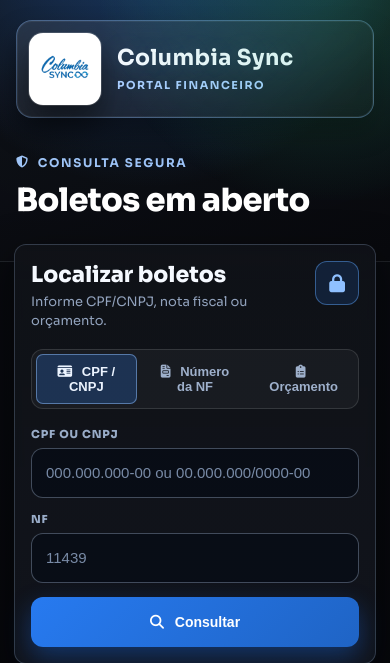
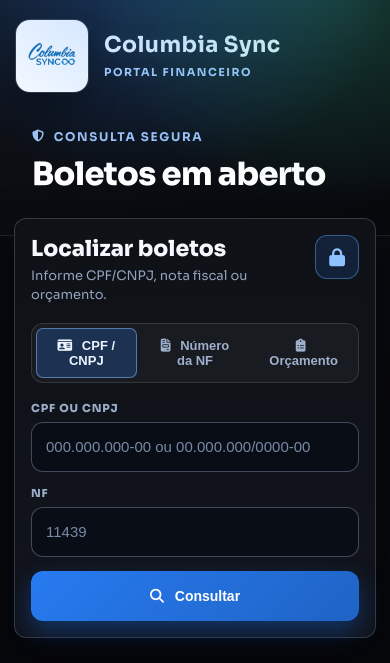
Before and after one commit to felipefazevedo24/conferencia_system, a Flask app: page /boletos in a window 390 px wide. Shown: the top 663 px of the page. Run offline with Flask 3, Linux system fonts and the light colour scheme; some libraries are stand-ins or nearby versions.

Commit message:
Refine boleto header branding and align hero title

```diff
--- a/templates/consulta_boletos.html
+++ b/templates/consulta_boletos.html
@@ -91,12 +91,6 @@
       gap: 16px;
       min-width: 0;
       text-decoration: none;
-      padding: 12px 16px;
-      border-radius: 16px;
-      background: linear-gradient(130deg, rgba(255,255,255,.09), rgba(255,255,255,.02));
-      border: 1px solid rgba(143, 192, 255, .36);
-      box-shadow: 0 14px 26px rgba(0,0,0,.35), inset 0 0 0 1px rgba(255,255,255,.06);
-      backdrop-filter: blur(8px);
     }
     .brand-logo {
       width: 84px;
@@ -125,6 +119,9 @@
       letter-spacing: .18em;
     }
     .hero-copy { max-width: 760px; }
+    .hero-copy {
+      padding-left: 20px;
+    }
     .eyebrow {
       display: inline-flex;
       align-items: center;
@@ -546,7 +543,6 @@
       .admin-link { display: none; }
       .brand {
         width: 100%;
-        padding: 12px;
       }
       .brand-logo {
         width: 72px;
@@ -558,6 +554,9 @@
       .brand-text span {
         font-size: 11px;
         letter-spacing: .14em;
+      }
+      .hero-copy {
+        padding-left: 16px;
       }
       .main { padding: 0 14px 34px; }
       .search-card, .results-section { padding: 16px; }
```
